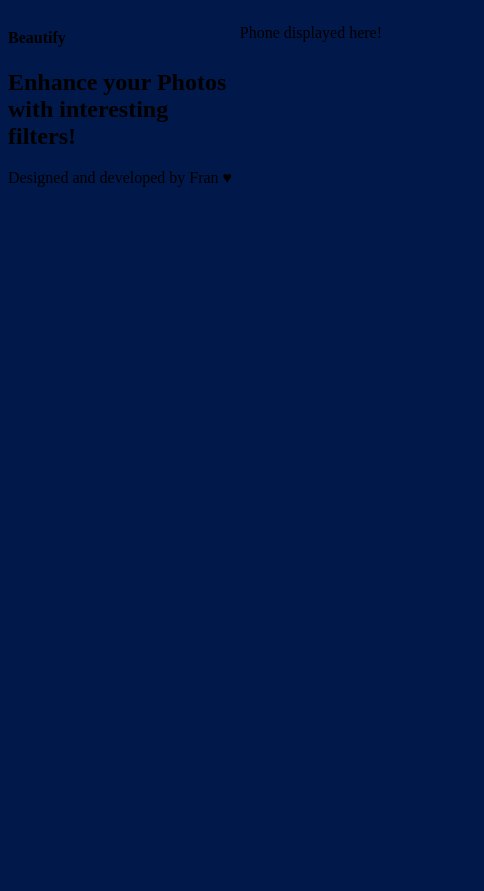
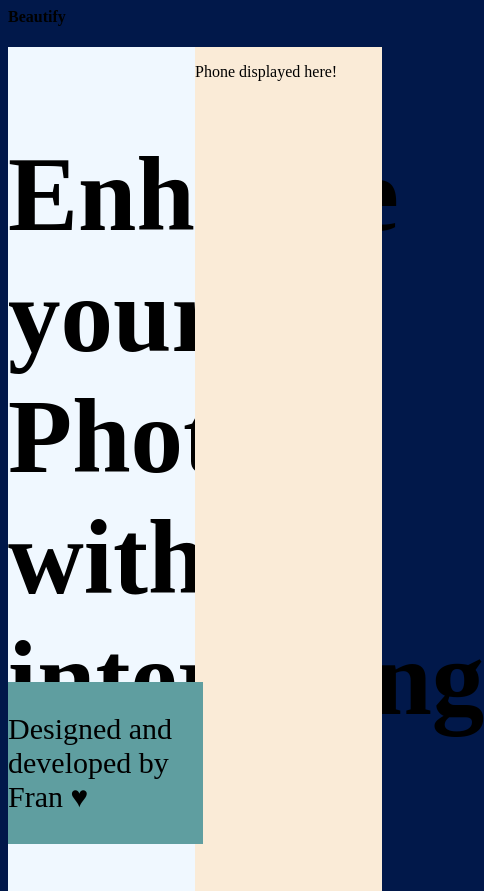
Before and after one commit to Frances515/Photo-Filter, a plain HTML site: page index.html in a window 390 px wide. Shown: the whole page, 484 px wide, since content can reach past the window. Before the commit the page ends 844 px from the top, so only its background shows below. Drawn offline with Linux system fonts and the light colour scheme.

```diff
--- a/index.html
+++ b/index.html
@@ -5,26 +5,27 @@
     </title>
 </head>
 <body>
-    <div id="grid">
-        <div class="grid-item">
     <div id="page-title">
         <h4>
             Beautify
         </h4>
     </div>
+    <!-- <div id="grid"> -->
+        <!-- <div class="grid-item"> -->
             <div id="page-text">
                 <h2>Enhance your Photos with interesting filters!</h2>
-            </div>
                 <div id="page-footer">
                     <p>Designed and developed by Fran &hearts;</p>
                 </div>
+            <!-- </div> -->
+
 
         </div>
-        <div class="grid-item">
+        <!-- <div class="grid-item"> -->
             <div id="phone-display">
                 <p>Phone displayed here!</p>
             </div>
-        </div>
-    </div>
+        <!-- </div> -->
+    <!-- </div> -->
 
 </body>
--- a/styles.css
+++ b/styles.css
@@ -1,8 +1,63 @@
+*{
+    box-sizing: border-box;
+}
 body{
     background-color: #01184A;
+    max-height: 100vh;
+    overflow-y: hidden;
+}
+
+#page-text{
+    width: 50%;
+    float: left;
+    background-color: aliceblue;
+    height: 100vh;
+    font-size: 70px;
+}
+
+#page-footer{
+    background-color: cadetblue;
+    font-size: 30px;
+    bottom: 0;
+    position: absolute;
+    width: 50%;
+
+}
+
+#phone-display{
+    width: 50%;
+    float: left;
+    background-color: antiquewhite;
+    height: 100vh;
+
+
+}
+
+/* #page-title{
+    background-color: coral;
+    width: 100%;
+    height: 10%;
+}
+
+#page-text{
+    font-size: 70px;
+    background-color: aliceblue;
+    width: 100%;
 }
 
 #grid{
     display: grid;
     grid-template-columns: auto auto;
 }
+
+.grid-item{
+    width: 50vw;
+    float: left;
+}
+
+#phone-display{
+    background-color: bisque;
+    height: 100%;
+    font-size: 70px;
+    width: 100%;
+} */
```
Lines whose indentation alone changed are shown as unchanged.
